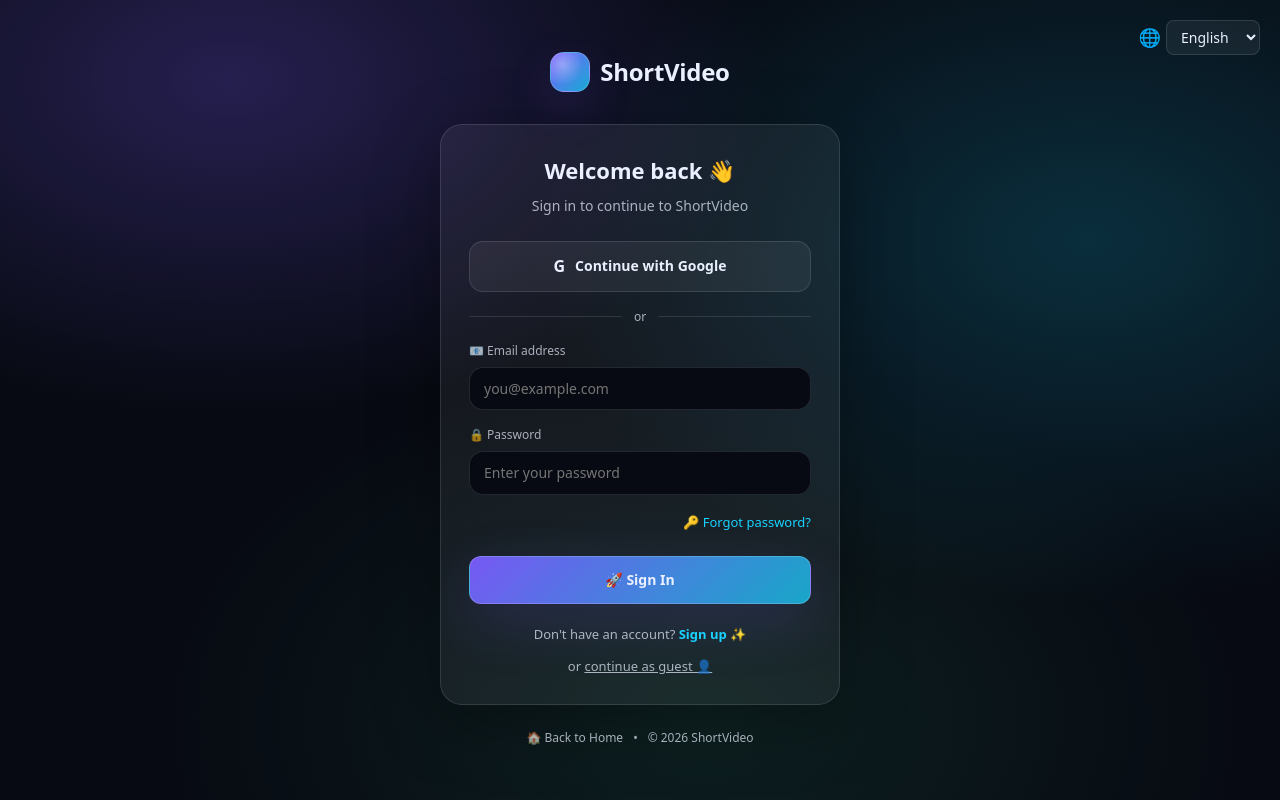
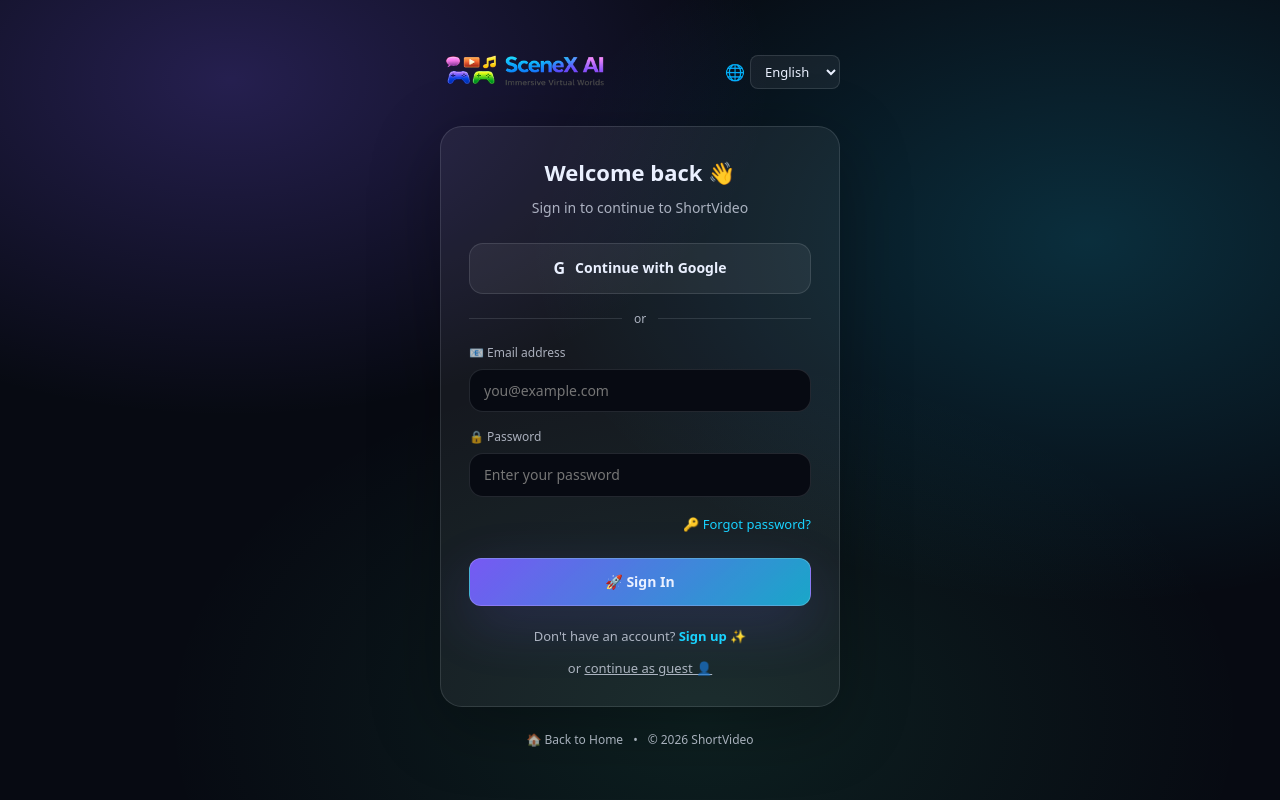
Before and after one commit to Larry-Garcia-dev/ShortVideo, a React (Vite) app in the folder client/client/: page /login in a window 1280 px wide. Built offline with nearby package versions, Linux system fonts and the light colour scheme.

Commit message:
logo for Login

```diff
--- a/client/client/src/pages/Login.jsx
+++ b/client/client/src/pages/Login.jsx
@@ -101,9 +101,26 @@
       padding: '20px',
       position: 'relative'
     }}>
-      {/* Selector de Idioma Flotante */}
-      <div style={{ position: 'absolute', top: '20px', right: '20px', display: 'flex', alignItems: 'center', gap: '5px' }}>
-        <span style={{ fontSize: '18px' }}>🌐</span>
+      <div style={{ width: '100%', maxWidth: '400px' }}>
+        {/* Logo + Language selector row */}
+        <div style={{
+          display: 'flex',
+          alignItems: 'center',
+          justifyContent: 'space-between',
+          marginBottom: '32px',
+        }}>
+          {/* Brand Logo */}
+          <Link to="/" style={{ display: 'flex', alignItems: 'center', flexShrink: 0 }}>
+            <img
+              src="/logo.png"
+              alt={t.common.appName}
+              style={{ height: '44px', width: 'auto', objectFit: 'contain' }}
+            />
+          </Link>
+
+          {/* Language Selector */}
+          <div style={{ display: 'flex', alignItems: 'center', gap: '5px', flexShrink: 0 }}>
+            <span style={{ fontSize: '16px' }}>🌐</span>
             <select
               value={currentLang}
               onChange={(e) => setCurrentLang(e.target.value)}
@@ -113,26 +130,15 @@
                 border: '1px solid var(--line)',
                 borderRadius: '8px',
                 padding: '6px 10px',
-            cursor: 'pointer'
+                cursor: 'pointer',
+                fontSize: '13px',
               }}
             >
               <option value="en">English</option>
-          <option value="es">Español</option>
+              <option value="es">Espanol</option>
               <option value="zh">中文</option>
             </select>
           </div>
-
-      <div style={{ width: '100%', maxWidth: '400px' }}>
-        {/* Logo */}
-        <div style={{
-          display: 'flex', alignItems: 'center', gap: '10px', marginBottom: '32px', justifyContent: 'center'
-        }}>
-          <div style={{
-            width: '40px', height: '40px', borderRadius: '14px',
-            background: 'radial-gradient(circle at 30% 30%, rgba(255,255,255,.35), transparent 55%), linear-gradient(135deg, rgba(124,92,255,1), rgba(25,211,255,.8))',
-            border: '1px solid rgba(255,255,255,.18)', boxShadow: '0 18px 45px rgba(124,92,255,.18)',
-          }} aria-hidden="true"></div>
-          <span style={{ fontSize: '24px', fontWeight: 850, letterSpacing: '-0.3px' }}>{t.common.appName}</span>
         </div>
 
         {/* Login Card */}
```
Lines whose indentation alone changed are shown as unchanged.
